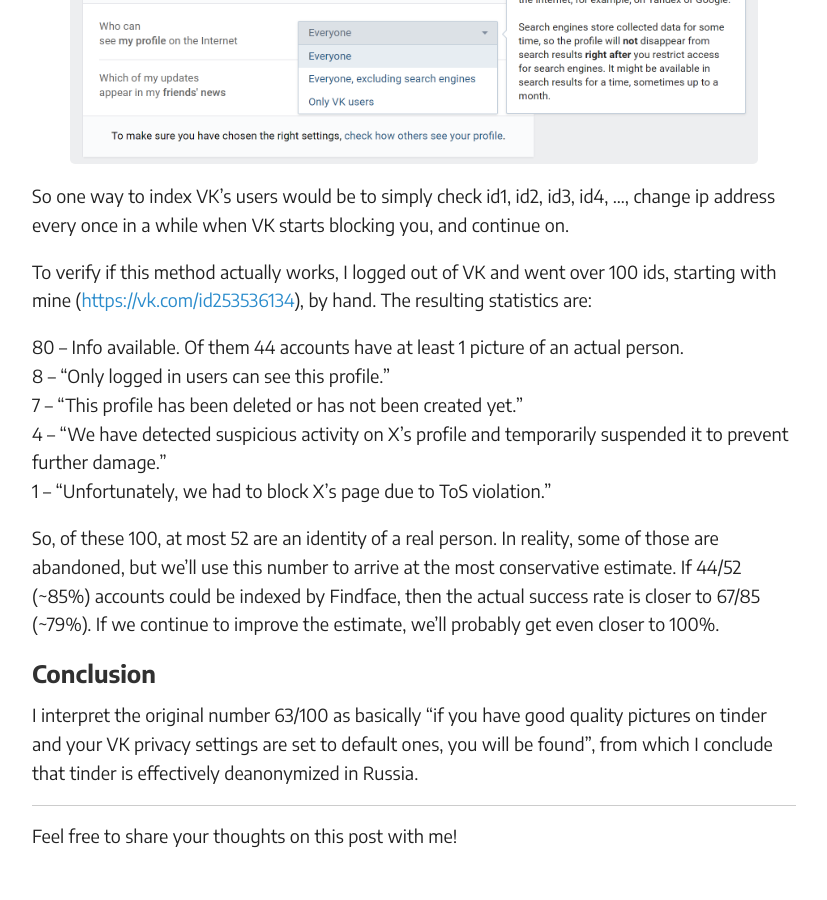
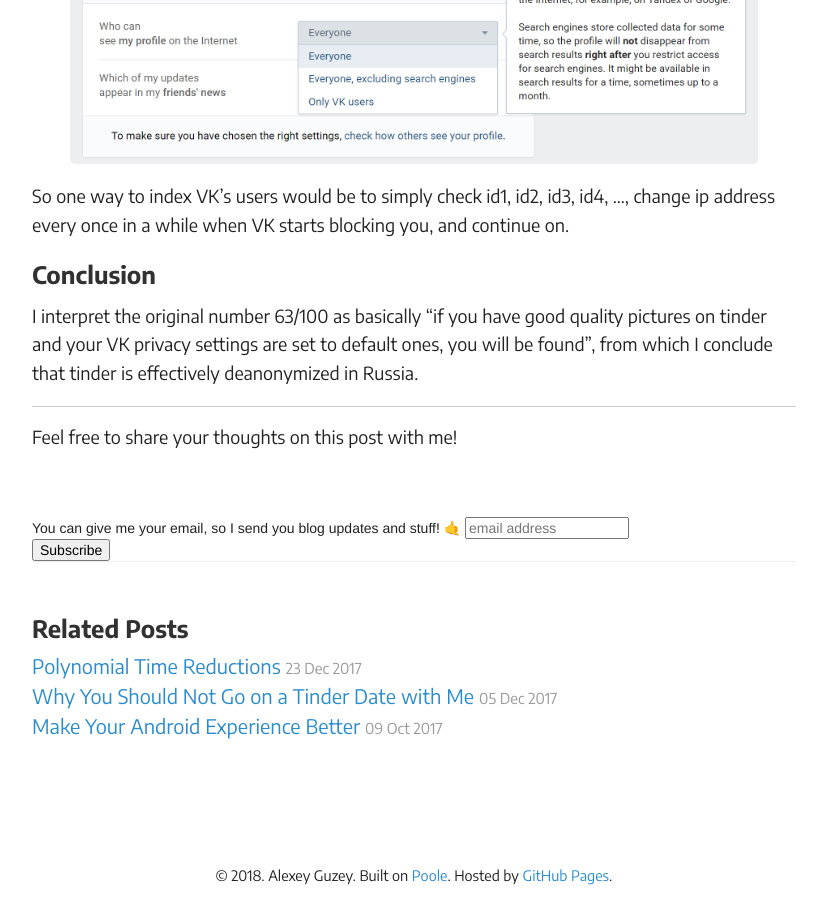
Before and after one commit to guzey/guzey.github.io1, a Jekyll site: the page built from _posts/2018-01-17-tinder-privacy.md, in a window 1280 px wide and 900 px high, scrolled down 3043 px. Shown: the whole window, without its empty margins (226-1053 px from the left). Built offline with Jekyll 4.4.1, drawn with Linux system fonts in a browser that asks for light colours; comment, search, counter and statistics services are not loaded; a style sheet for code colours, icons or effects is not loaded.

Commit message:
remove 85 thing from tinder privacy post

```diff
--- a/_posts/2018-01-17-tinder-privacy.md
+++ b/_posts/2018-01-17-tinder-privacy.md
@@ -57,16 +57,6 @@
 
 So one way to index VK's users would be to simply check id1, id2, id3, id4, ..., change ip address every once in a while when VK starts blocking you, and continue on.
 
-To verify if this method actually works, I logged out of VK and went over 100 ids, starting with mine ([https://vk.com/id253536134](https://vk.com/id253536134)), by hand. The resulting statistics are:
-
-80 -- Info available. Of them 44 accounts have at least 1 picture of an actual person.
-8 -- "Only logged in users can see this profile."
-7 -- "This profile has been deleted or has not been created yet."
-4 -- "We have detected suspicious activity on X's profile and temporarily suspended it to prevent further damage."
-1 -- "Unfortunately, we had to block X's page due to ToS violation."
-
-So, of these 100, at most 52 are an identity of a real person. In reality, some of those are abandoned, but we'll use this number to arrive at the most conservative estimate. If 44/52 (~85%) accounts could be indexed by Findface, then the actual success rate is closer to 67/85 (~79%). If we continue to improve the estimate, we'll probably get even closer to 100%.
-
 ## Conclusion
 
 I interpret the original number 63/100 as basically "if you have good quality pictures on tinder and your VK privacy settings are set to default ones, you will be found", from which I conclude that tinder is effectively deanonymized in Russia.
```
